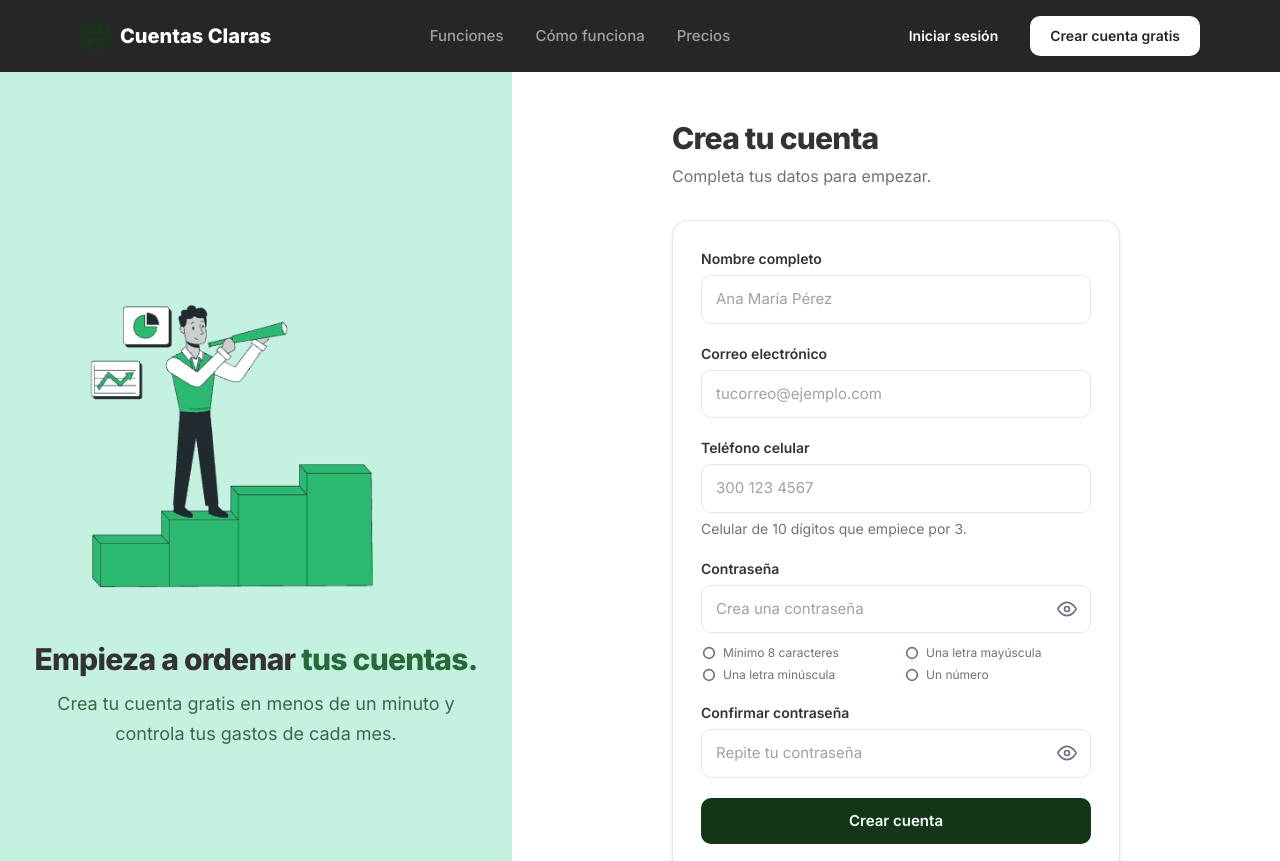
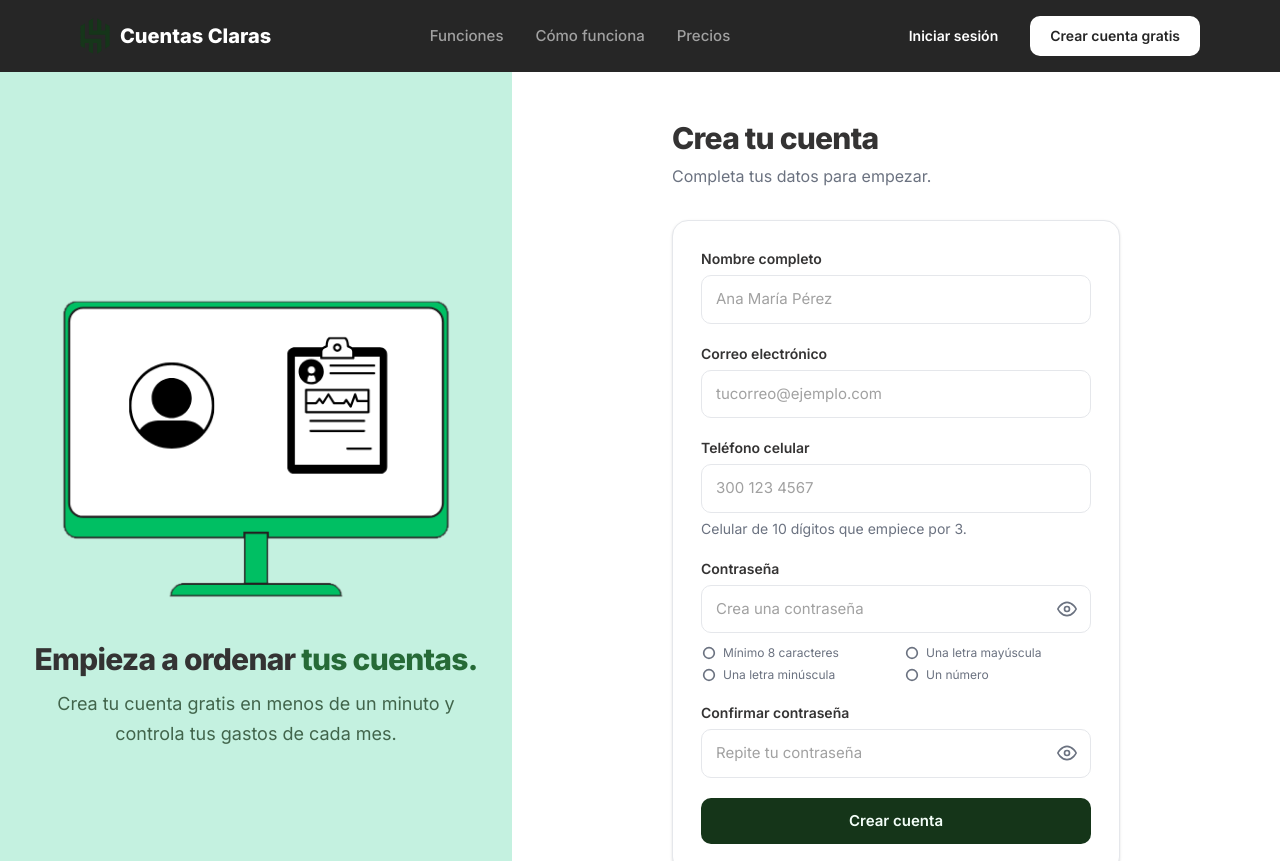
Before and after one commit to juandadevp/cuentasclaras, a Next.js app: page /registro in a window 1280 px wide. Shown: the top 861 px of the page. Built offline with nearby package versions, Linux system fonts and the light colour scheme.

Commit message:
Registro: nueva ilustración del monitor con el fondo transparente

```diff
--- a/src/app/registro/page.tsx
+++ b/src/app/registro/page.tsx
@@ -10,7 +10,7 @@ export default function RegistroPage() {
     <div className="grid min-h-[calc(100vh-4.5rem)] md:grid-cols-[2fr_3fr]">
       <aside className="hidden flex-col items-center justify-center gap-8 bg-menta px-8 py-12 md:flex">
         <div className="relative h-80 w-full max-w-md">
-          <ImagenDeFondo src="/ilustracion.gif" ajuste="contain" claseImagen="scale-110" />
+          <ImagenDeFondo src="/registro.png" ajuste="contain" />
         </div>
         <div className="max-w-md text-center">
           <h2 className="text-3xl font-extrabold tracking-tight text-foreground">
```
Also changed, not shown: public/registro.png (added).
